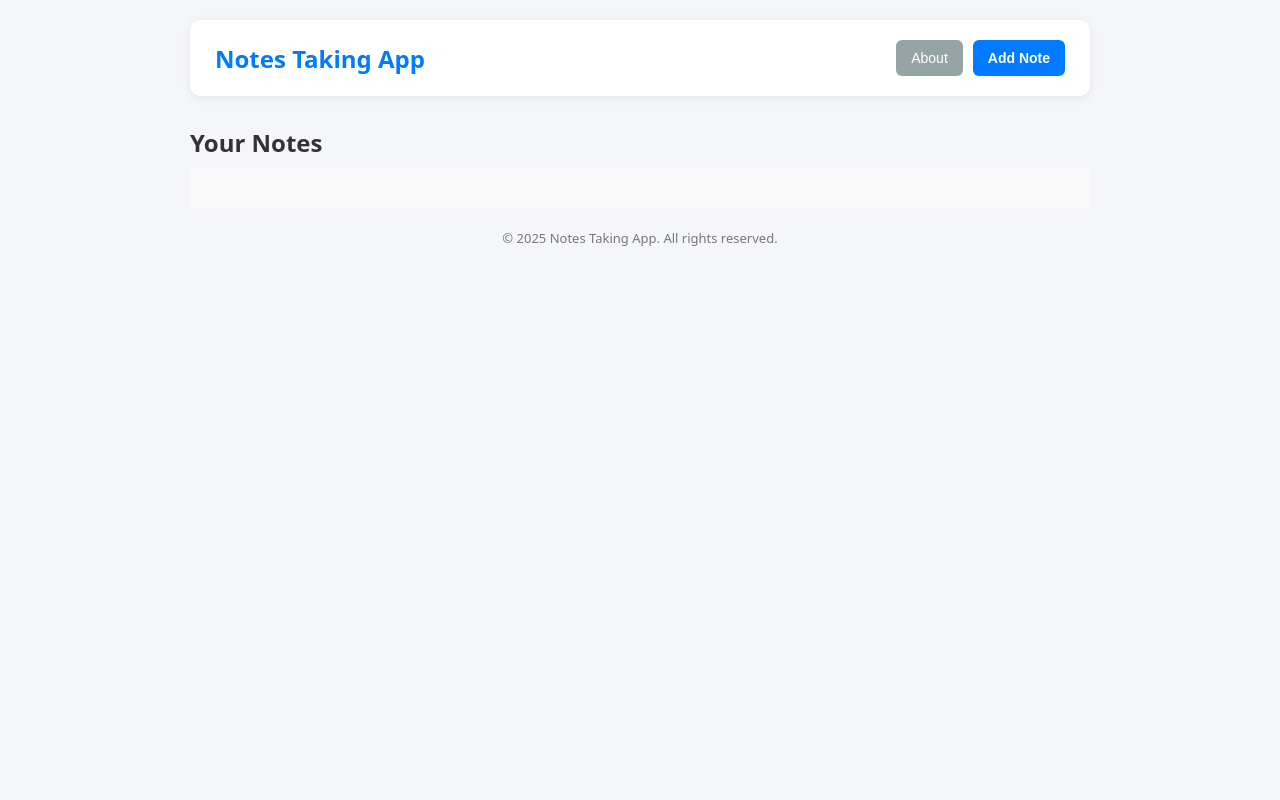
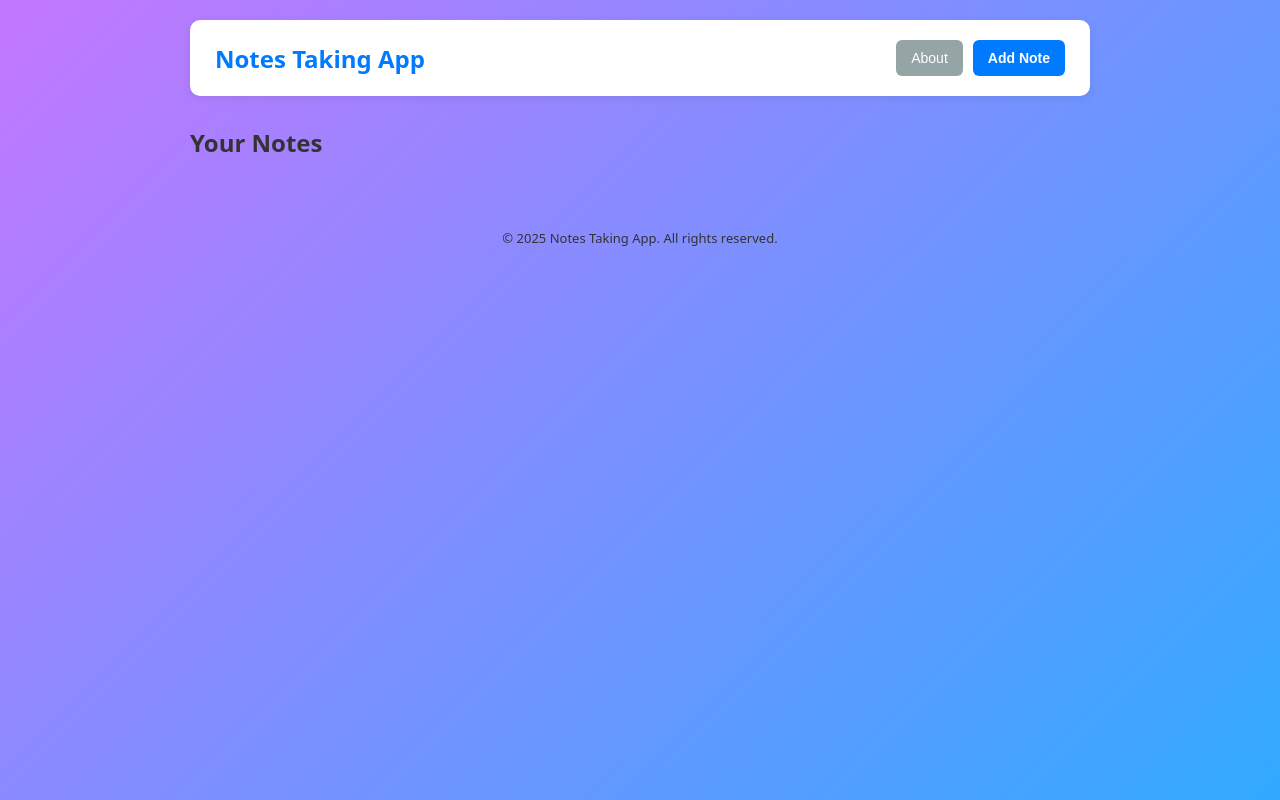
Before and after one commit to atharvashirodkar/nodepad, a website: page src/index.html in a window 1280 px wide. Drawn offline with Linux system fonts and the light colour scheme.

Commit message:
Reset default scrollbar and set new body background

```diff
--- a/src/index.html
+++ b/src/index.html
@@ -13,7 +13,7 @@
 
         body {
             font-family: system-ui, sans-serif;
-            background: #f5f6fa;
+            background: linear-gradient(135deg, #af49ffbf, #31aaff);
             margin: 0;
             padding: 0;
             color: #333;
@@ -82,7 +82,6 @@
             overflow-y: auto;
             padding: 10px;
             margin-top: 10px;
-            background: #f9f9f9;
             scroll-behavior: smooth;
         }
 
@@ -174,6 +173,32 @@
             background: #c0392b;
         }
 
+        ::-webkit-scrollbar,
+        ::-webkit-scrollbar-track,
+        ::-webkit-scrollbar-thumb {
+            all: unset;
+        }
+
+        /* size */
+        ::-webkit-scrollbar {
+            width: 8px;
+        }
+
+        /* track */
+        ::-webkit-scrollbar-track {
+            background: transparent;
+        }
+
+        /* thumb */
+        ::-webkit-scrollbar-thumb {
+            background: #555;
+            border-radius: 8px;
+        }
+
+        /* hover */
+        ::-webkit-scrollbar-thumb:hover {
+            background: #333;
+        }
 
 
         /* FOOTER */
@@ -181,7 +206,7 @@
             text-align: center;
             margin-top: 20px;
             font-size: 13px;
-            color: #777;
+            color: #323232;
         }
     </style>
 </head>
```
